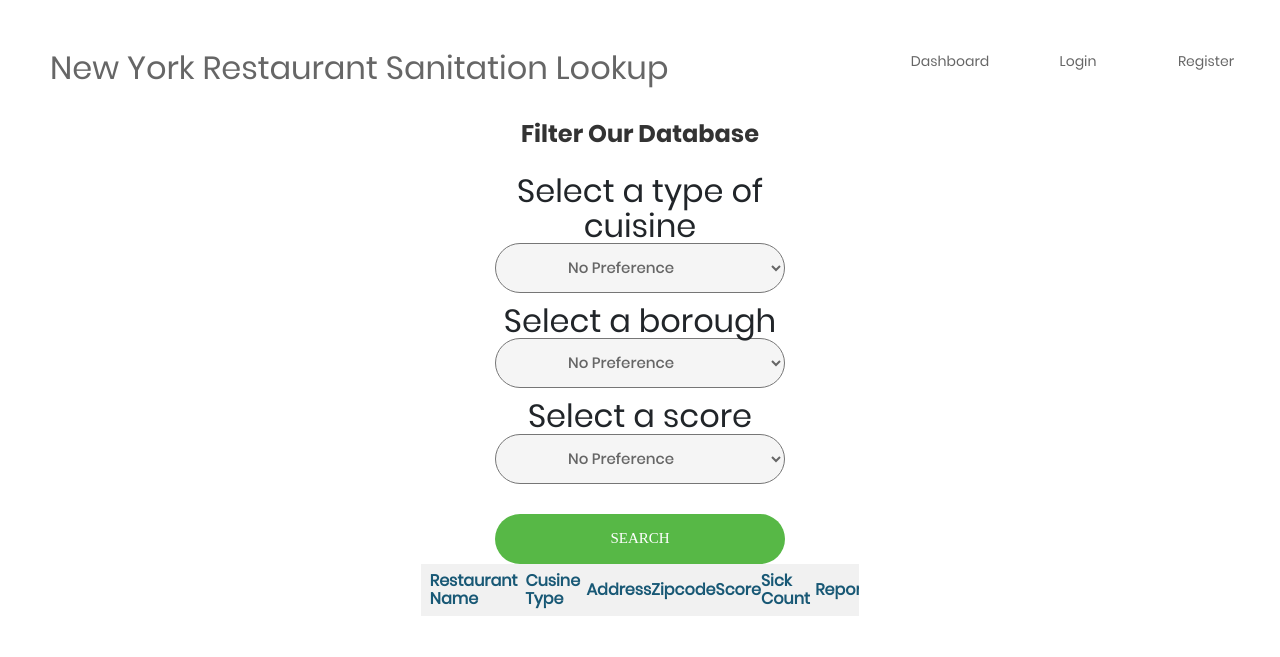
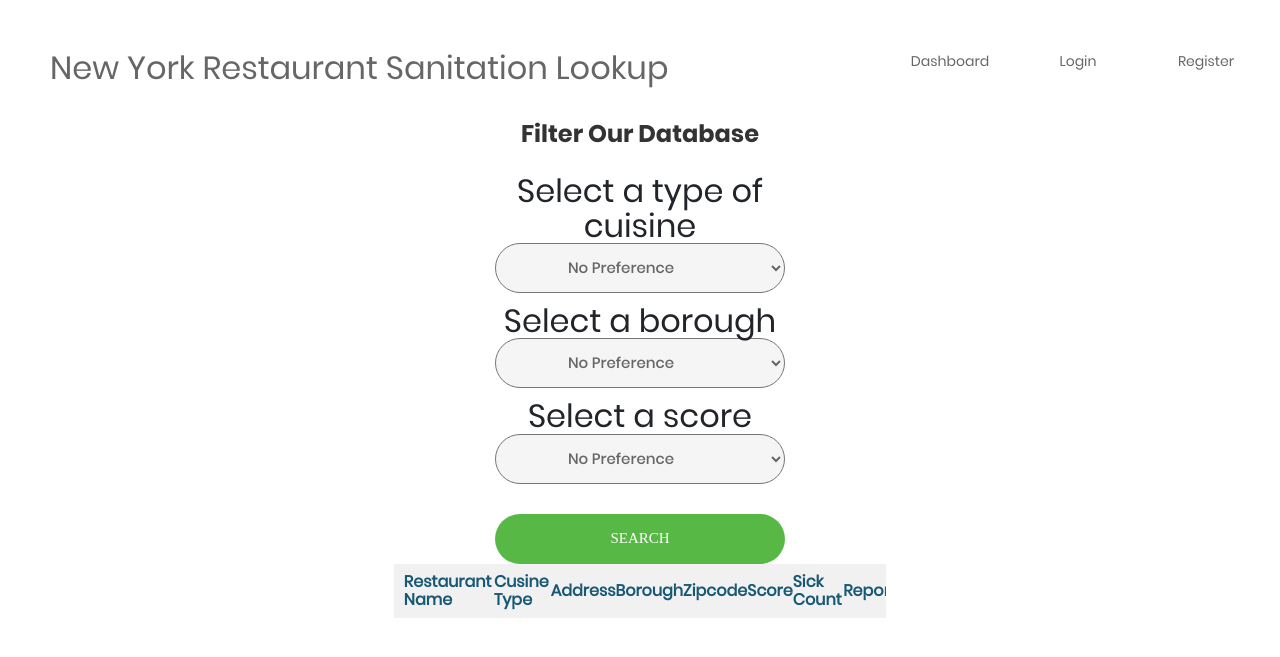
Before and after one commit to ak5352/LSWA-Project, a Django app: page /Filter/ in a window 1280 px wide. Shown: the top 657 px of the page. Run offline with Django 3.2, Linux system fonts and the light colour scheme; lists and menus that the app fills with data are empty; some libraries are stand-ins or nearby versions; some web fonts are replaced.

Commit message:
Add borough to filter and search

```diff
--- a/nysanitation/templates/Filter/index.html
+++ b/nysanitation/templates/Filter/index.html
@@ -172,6 +172,7 @@
 			          <th><h1>Restaurant Name</h1></th>
 			          <th><h1>Cusine Type</h1></th>
 			          <th><h1>Address</h1></th>
+			          <th><h1>Borough</h1></th>
 			          <th><h1>Zipcode</h1></th>
 			          <th><h1>Score</h1></th>
 			          <th><h1>Sick Count</h1></th>
@@ -184,6 +185,7 @@
                 <td>{{ rest.name }}</td>
                 <td>{{ rest.cuisine }}</td>
                 <td>{{ rest.address }}</td>
+                <td>{{ rest.Borough }}</td>
                 <td>{{ rest.zipcode }}</td>
                 <td>{{ rest.score }}</td>
                 <td>{{ rest.count }}</td>
--- a/nysanitation/templates/Search/index.html
+++ b/nysanitation/templates/Search/index.html
@@ -71,6 +71,7 @@
 			          <th><h1>Restaurant Name</h1></th>
 			          <th><h1>Cusine Type</h1></th>
 			          <th><h1>Address</h1></th>
+			          <th><h1>Borough</h1></th>
 			          <th><h1>Zipcode</h1></th>
 			          <th><h1>Score</h1></th>
 			          <th><h1>Sick Count</h1></th>
@@ -83,6 +84,7 @@
                 <td>{{ rest.name }}</td>
                 <td>{{ rest.cuisine }}</td>
                 <td>{{ rest.address }}</td>
+                <td>{{ rest.borough }}</td>
                 <td>{{ rest.zipcode }}</td>
                 <td>{{ rest.score }}</td>
                 <td>{{ rest.count }}</td>
--- a/nysanitation/views.py
+++ b/nysanitation/views.py
@@ -66,7 +66,7 @@ def Login(request):
             usern = get_object_or_404(User, email=email.lower())
         except:
             return render(request, 'Login/index.html', {'failed': True})
-        user = authenticate(username=usern.name, password=passw)
+        user = authenticate(username=usern.username, password=passw)
         if user is not None:
             login(request, user)
             return redirect('Dashboard')
```
